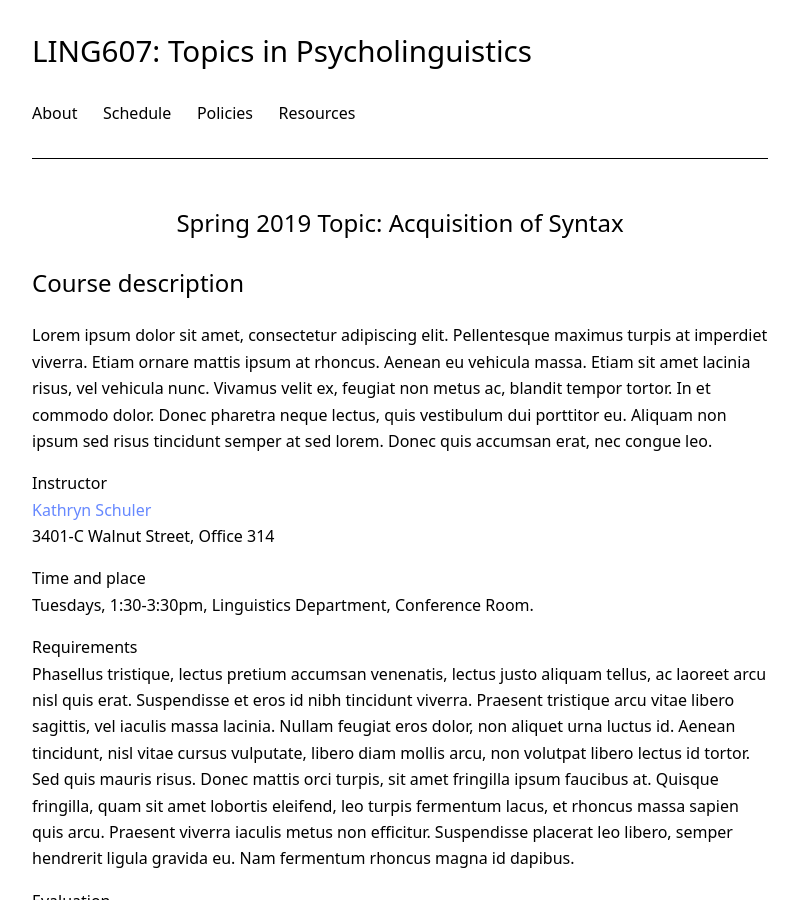
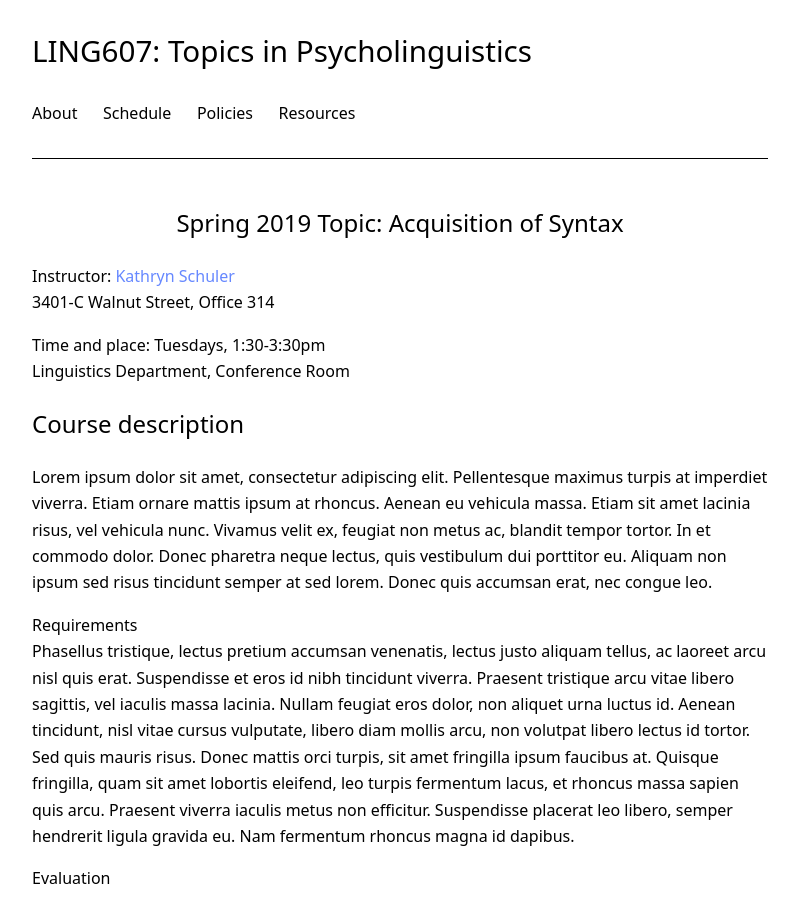
Before and after one commit to kschuler/ling001, a Jekyll site: the page built from index.md, in a window 1280 px wide and 900 px high. Shown: the whole window, without its empty margins (240-1038 px from the left). Built offline with Jekyll 4.4.1, drawn with Linux system fonts in a browser that asks for light colours.

```diff
--- a/index.md
+++ b/index.md
@@ -5,15 +5,15 @@ title: Spring 2019
 
 <h2 align="center">Spring 2019 Topic: Acquisition of Syntax</h2>
 
+**Instructor**: [Kathryn Schuler](www.kathrynschuler.com)
+3401-C Walnut Street, Office 314
+
+**Time and place**: Tuesdays, 1:30-3:30pm
+Linguistics Department, Conference Room
+
 ## Course description
 Lorem ipsum dolor sit amet, consectetur adipiscing elit. Pellentesque maximus turpis at imperdiet viverra. Etiam ornare mattis ipsum at rhoncus. Aenean eu vehicula massa. Etiam sit amet lacinia risus, vel vehicula nunc. Vivamus velit ex, feugiat non metus ac, blandit tempor tortor. In et commodo dolor. Donec pharetra neque lectus, quis vestibulum dui porttitor eu. Aliquam non ipsum sed risus tincidunt semper at sed lorem. Donec quis accumsan erat, nec congue leo.
 
-**Instructor**
-[Kathryn Schuler](www.kathrynschuler.com)
-3401-C Walnut Street, Office 314
-
-**Time and place**
-Tuesdays, 1:30-3:30pm, Linguistics Department, Conference Room.
 
 **Requirements**
 Phasellus tristique, lectus pretium accumsan venenatis, lectus justo aliquam tellus, ac laoreet arcu nisl quis erat. Suspendisse et eros id nibh tincidunt viverra. Praesent tristique arcu vitae libero sagittis, vel iaculis massa lacinia. Nullam feugiat eros dolor, non aliquet urna luctus id. Aenean tincidunt, nisl vitae cursus vulputate, libero diam mollis arcu, non volutpat libero lectus id tortor. Sed quis mauris risus. Donec mattis orci turpis, sit amet fringilla ipsum faucibus at. Quisque fringilla, quam sit amet lobortis eleifend, leo turpis fermentum lacus, et rhoncus massa sapien quis arcu. Praesent viverra iaculis metus non efficitur. Suspendisse placerat leo libero, semper hendrerit ligula gravida eu. Nam fermentum rhoncus magna id dapibus.
```
